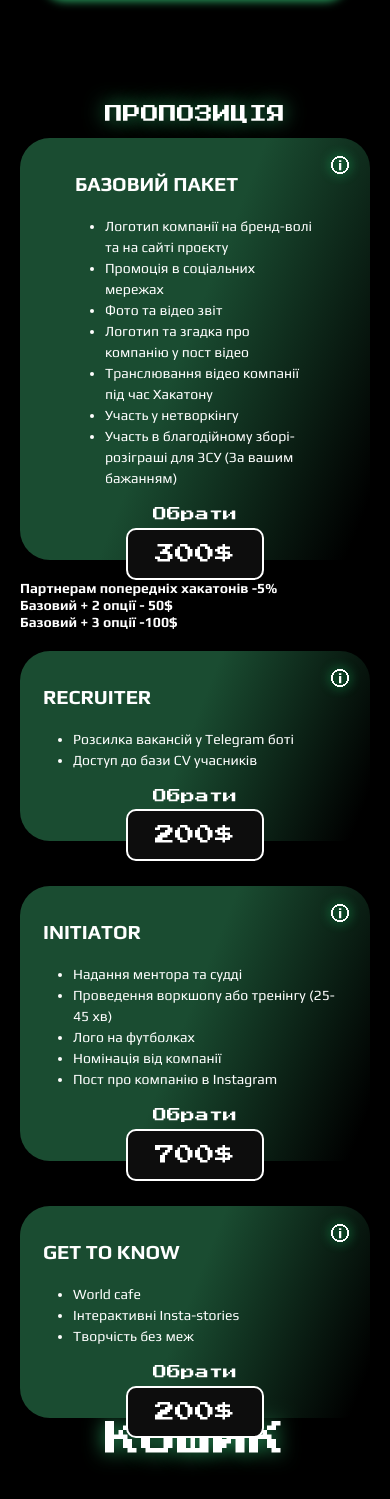
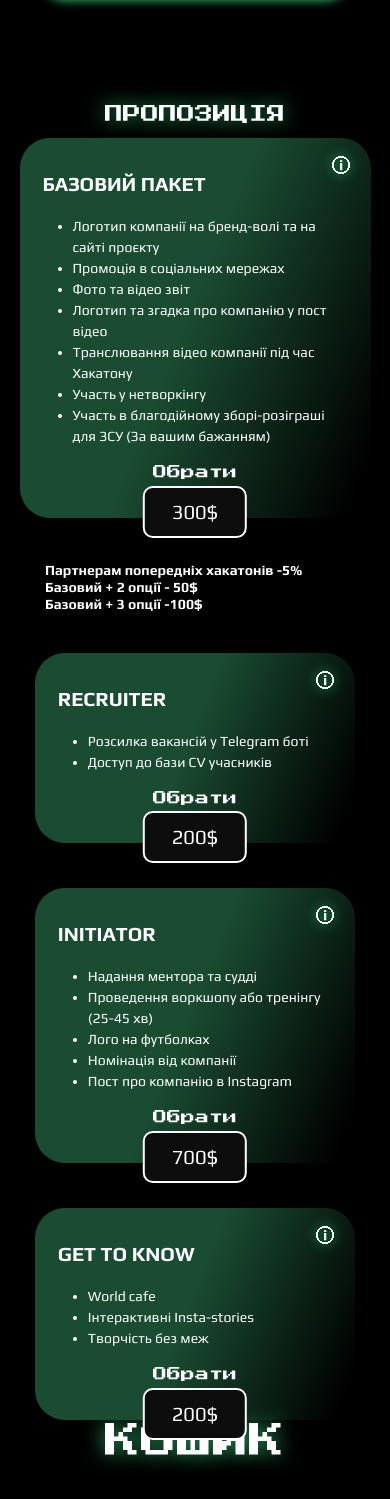
Before and after one commit to BESTLviv/hack-2023-partnership, a React (Create React App) app: page / in a window 390 px wide. Shown: the part 3343-4842 px from the top of the page. Built offline with nearby package versions, Linux system fonts and the light colour scheme.

Commit message:
fixed responsibility

```diff
--- a/src/containers/Partnership/components/Offer/Offer.module.scss
+++ b/src/containers/Partnership/components/Offer/Offer.module.scss
@@ -3,20 +3,43 @@
     margin-top: 283px;
     display: flex;
     flex-direction: column;
+    justify-content: center;
+    align-items: center;
   }
+
   &_text_mobile {
     display: none;
   }
+
   &_empty_space {
     margin-top: 76px;
   }
+
   &_options_wrapper {
     display: flex;
     gap: 25px;
-    margin: 0 129px;
-    margin-top: 62px;
     flex: 1;
+    justify-content: center;
+    align-items: stretch;
+    margin: 40px 5% 0 5%
   }
+}
+
+@media screen and (max-width: 818px) {
+  .offer {
+
+    &_text_mobile {
+      display: block;
+      font-size: 14px;
+      width: 300px;
+      max-width: 100%;
+      font-family: Play, sans-serif;
+      font-weight: 700;
+      margin-top: 44px;
+      text-align: start;
+    }
+  }
+
 }
 
 @media screen and (max-width: 576px) {
@@ -24,28 +47,20 @@
     &_wrapper {
       margin-top: 76px;
     }
+
     &_empty_space {
       margin-top: 13px;
     }
-    &_text_mobile {
-      display: block;
-      font-size: 14px;
-      font-family: Play, sans-serif;
-      font-weight: 700;
-      margin-top: 44px;
-      margin-bottom: 40px;
-      text-align: start;
-      margin: 20px;
+
+
+  }
+}
+
+@media screen and (max-width: 1200px) {
+  .offer {
+    &_options_wrapper {
+      flex-wrap: wrap;
+      row-gap: 45px;
     }
   }
 }
-
-@media screen and (max-width: 960px){
-  .offer {
-    &_options_wrapper {
-      flex-direction: column;
-      gap: 45px;
-      margin: 0 20px;
-    }
-  }
-}
--- a/src/containers/Partnership/components/Offer/components/Package/Package.module.scss
+++ b/src/containers/Partnership/components/Offer/components/Package/Package.module.scss
@@ -5,13 +5,20 @@
     border-radius: 30px;
     background: linear-gradient(111.89deg, #1A4C31 47.59%, rgba(26, 76, 49, 0) 95.29%);
     position: relative;
+    width: 356px;
+    max-width: 90%;
     padding: 0 23px;
+    padding-bottom: 20px;
   }
+
   &_wrapper_main {
-    padding: 0 55px;
+    padding: 0 23px;
     align-self: center;
-    width: auto;
+    padding-bottom: 20px;
+    width: 806px;
+    max-width: 90%;
   }
+
   &_title {
     align-self: flex-start;
     font-family: 'Play', sans-serif;
@@ -22,27 +29,32 @@
     line-height: 120%;
     text-transform: uppercase;
   }
+
   &_info_button {
     position: absolute;
     right: 23px;
     top: 5px;
   }
+
   &_list_wrapper {
     padding-left: 30px;
     display: flex;
     flex-direction: column;
     margin-bottom: auto;
   }
+
   &_list_text {
     text-align: start;
     font-family: 'Play', sans-serif;
     font-size: 20px;
   }
+
   &_pick {
     margin-top: 17px;
     margin-bottom: 37px;
-    font-size: 32px;
+    font-size: 20px;
   }
+
   &_price {
     position: absolute;
     background: #0D0D0D;
@@ -53,29 +65,37 @@
     left: 50%;
     transform: translateX(-50%);
   }
+
   &_price_text {
     font-size: 32px;
+    font-family: Play, sans-serif;
+
   }
 
 }
 
 @media screen and (max-width: 576px) {
   .package {
-    &_wrapper_main {
-      margin: 0 20px;
+    &_wrapper {
+      padding-bottom: 0;
     }
+
     &_title {
       font-size: 20px;
     }
+
     &_list_text {
       font-size: 14px;
     }
+
     &_pick {
       font-size: 14px;
     }
+
     &_price_text {
       font-size: 20px;
     }
+
     &_info_button {
       right: 10px;
       top: 2px
```
